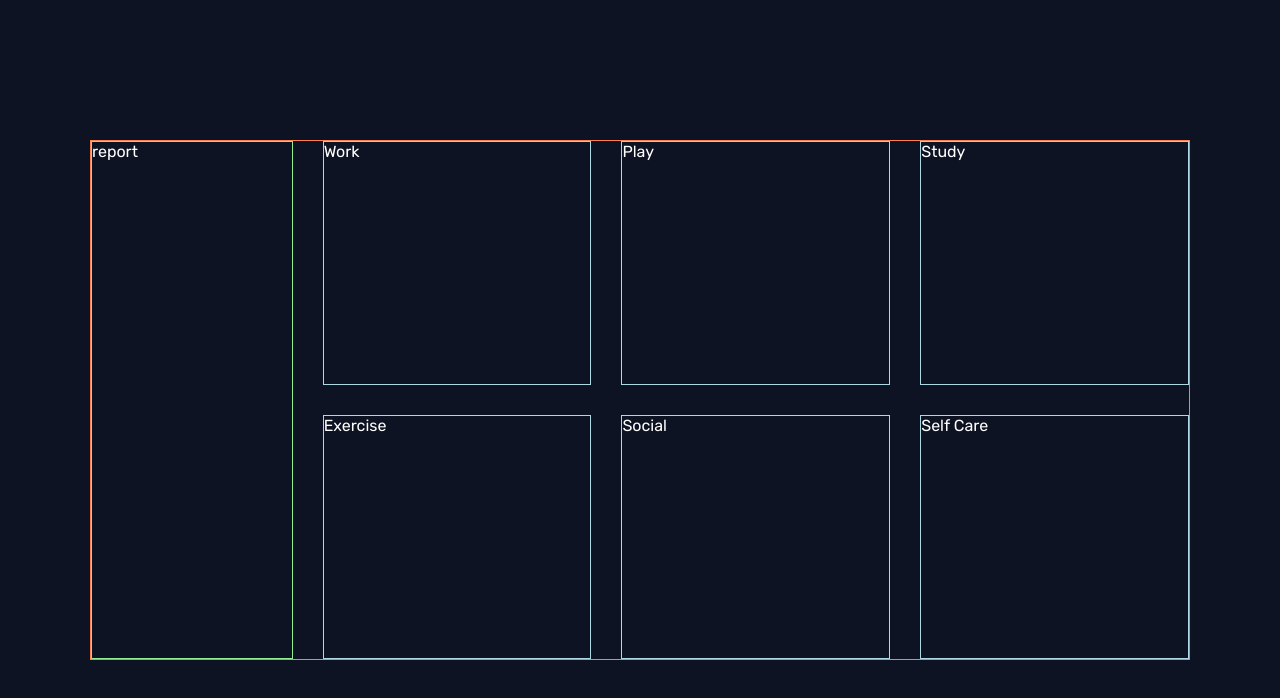
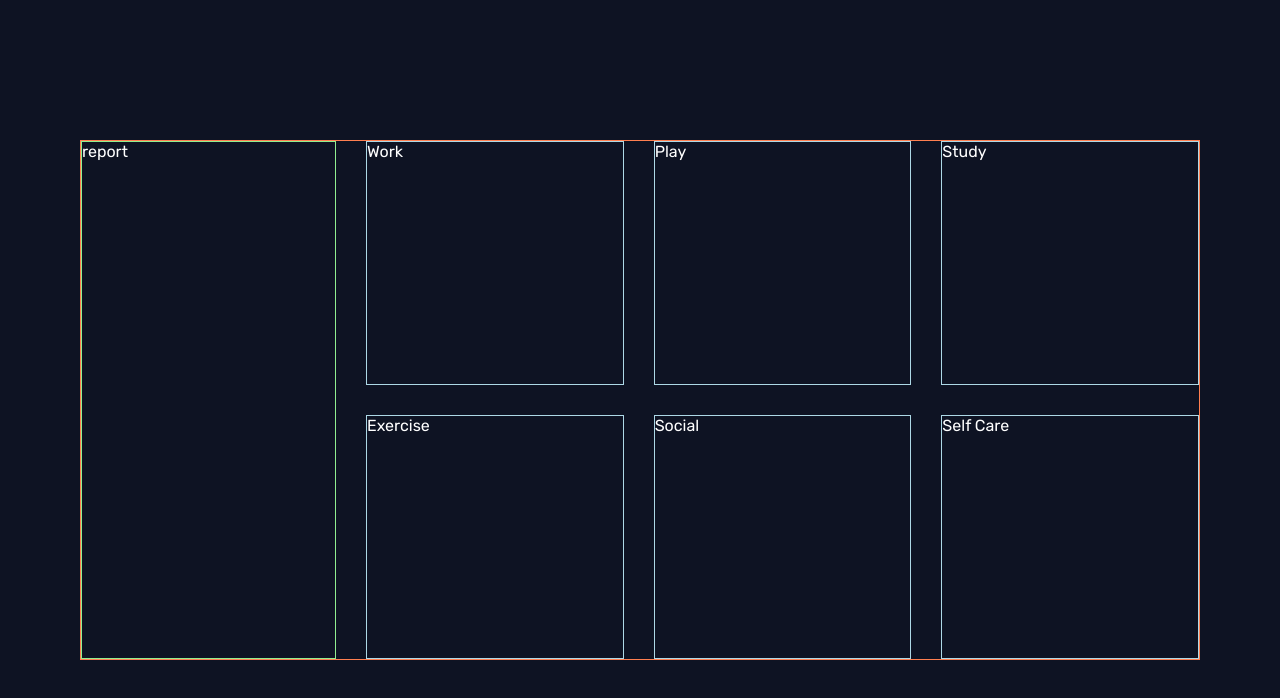
Before and after one commit to EdwinSch/react-timetracking-dashboard, a React (Vite) app: page / in a window 1280 px wide. Shown: the top 698 px of the page. Built offline with nearby package versions, Linux system fonts and the light colour scheme.

Commit message:
fix: Grid bug

```diff
--- a/src/styles/main.scss
+++ b/src/styles/main.scss
@@ -48,18 +48,19 @@ main {
   border: $inspect;
   margin: 24px;
   width: 100vw;
-  max-width: 1100px;
+  max-width: 1120px;
   min-height: 518px;
   // height: 518px;
 
   display: flex;
   gap: 30px;
+}
 
 // General Info Styles
 
 .general-container {
   border: 1px solid lightgreen;
-    width: 255px;
+  min-width: 255px;
   height: 518px;
 }
 
@@ -70,7 +71,6 @@ main {
   display: grid;
   grid-template-columns: repeat(auto-fit, minmax(255px, 1fr));
   gap: 30px;
-  }
 
   .base-tile {
     border: 1px solid lightblue;
```
Lines whose indentation alone changed are shown as unchanged.
